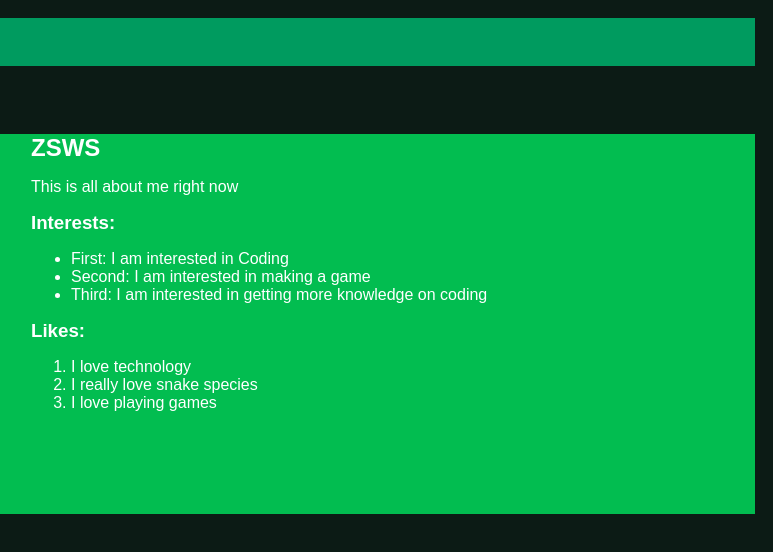
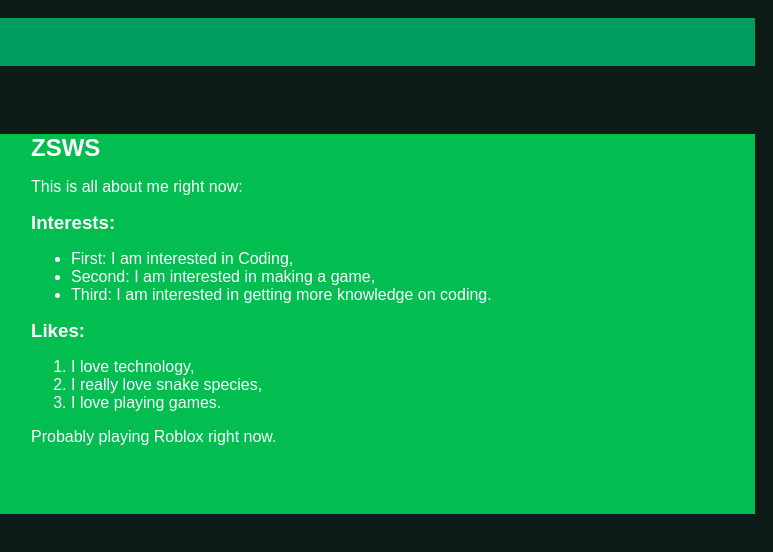
Before and after one commit to ZSWS1/ZSWS1.github.io, a plain HTML site: page index.html in a window 1280 px wide. Shown: the full height of the page, 507-1280 px from the left. Drawn offline with Linux system fonts and the light colour scheme.

Commit message:
Update 5.1

```diff
--- a/index.html
+++ b/index.html
@@ -20,20 +20,20 @@
         </div>
         <div>
           <h2>ZSWS</h2>
-          <p>This is all about me right now</p>
+          <p>This is all about me right now:</p>
           <div>
             <h3>Interests:</h3>
             <ul>
-              <li>First: I am interested in Coding</li>
-              <li>Second: I am interested in making a game</li>
-              <li>Third: I am interested in getting more knowledge on coding</li>
+              <li>First: I am interested in Coding,</li>
+              <li>Second: I am interested in making a game,</li>
+              <li>Third: I am interested in getting more knowledge on coding.</li>
             </ul>
             <h3>Likes:</h3>
             <ol>
-              <li>I love technology</li>
-              <li>I really love snake species</li>
-              <li>I love playing games</li>
-            </ol>
+              <li>I love technology,</li>
+              <li>I really love snake species,</li>
+              <li>I love playing games.</li>
+            </ol> <p>Probably playing Roblox right now.</p>
           </div>
         </div>
       </main>
```
